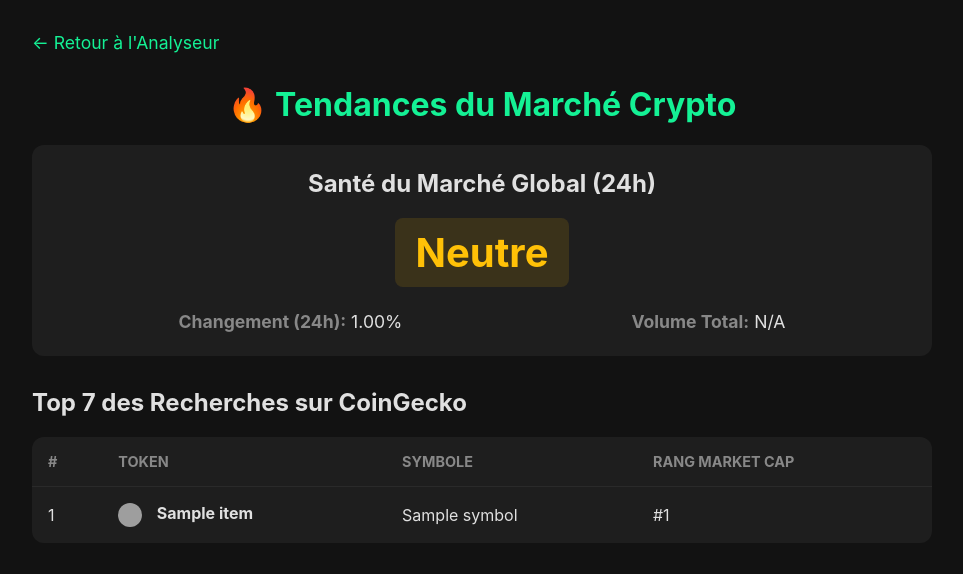
After one commit to mgrivel22/solana-analyzer-bot, a Flask app: page /tendances in a window 1280 px wide. The commit adds this page. Shown: the top 574 px of the page, without its empty margins (158-1121 px from the left). Run offline with Flask 3, Linux system fonts and the light colour scheme; a database or web service that is not in the repository returns one stand-in record (values such as "Sample title"); data that the repository does not hold is empty; grey boxes are pictures that could not be loaded.

Commit message:
Ajout de la page des tendances du marché

````diff
--- a/app.py
+++ b/app.py
@@ -18,7 +18,21 @@ try:
 except Exception as e:
     print(f"Erreur IA Config: {e}"); model = None
 
-# --- Fonctions d'API appelées par le serveur ---
+# --- Fonctions de formatage ---
+@app.template_filter()
+def format_price(value):
+    if not isinstance(value, (int, float)): return "N/A"
+    if value < 0.000001: return f"${value:.10f}".rstrip('0')
+    return f"${value:,.8f}".rstrip('0')
+@app.template_filter()
+def format_market_cap(value):
+    if not isinstance(value, (int, float)): return "N/A"
+    if value > 1_000_000_000: return f"${value/1_000_000_000:.2f}B"
+    if value > 1_000_000: return f"${value/1_000_000:.2f}M"
+    if value > 1_000: return f"${value/1_000:.2f}K"
+    return f"${int(value)}"
+
+# --- Fonctions d'API et Scoring ---
 def get_rugcheck_data(token_address):
     try:
         url = f"https://api.rugcheck.xyz/v1/tokens/{token_address}/report"
@@ -27,22 +41,14 @@ def get_rugcheck_data(token_address):
     except Exception as e:
         logger.error(f"Erreur API RugCheck: {e}"); return None
 
-# --- Le cerveau : L'IA et l'Algorithme de Scoring ---
 @app.route('/api/get_final_analysis', methods=['POST'])
 def get_final_analysis():
-    if not model:
-        return jsonify({"error": "IA non configurée sur le serveur."}), 500
-
+    # ... (cette fonction ne change pas)
+    if not model: return jsonify({"error": "IA non configurée sur le serveur."}), 500
     dex_data = request.json.get('dex_data')
     token_address = request.json.get('token_address')
-
-    if not dex_data or not token_address:
-        return jsonify({"error": "Données manquantes."}), 400
-
-    # --- Lancement de l'algorithme de scoring ---
+    if not dex_data or not token_address: return jsonify({"error": "Données manquantes."}), 400
     scores = { "security": 0, "activity": 0, "hype": 0, "trend": 0 }
-
-    # 1. Sécurité (via API RugCheck)
     rugcheck_data = get_rugcheck_data(token_address)
     if rugcheck_data and rugcheck_data.get('risks'):
         sec_score = 40
@@ -51,42 +57,15 @@ def get_final_analysis():
             if risk['name'] == 'Mint Authority Enabled': sec_score -= 20
             if risk['name'] == 'High Concentration of Holders': sec_score -= 10
         scores['security'] = max(0, sec_score)
-
-    # 2. Volume / Activité (via données DexScreener)
     volume = dex_data.get('volume', {})
     txns = dex_data.get('txns', {}).get('h1', {})
     act_score = 0
     if volume.get('h6', 0) > 0 and volume.get('h1', 0) > (volume.get('h6', 0) / 6): act_score += 15
     if txns.get('buys', 0) > txns.get('sells', 0): act_score += 15
     scores['activity'] = act_score
-
-    # 3. Tendance (via données DexScreener)
     price_change = dex_data.get('priceChange', {})
-    if price_change.get('h6', 0) > 0 and price_change.get('m5', 0) > -20:
-        scores['trend'] = 10
-
-    # --- Interrogation de l'IA Gemini avec toutes les données ---
-    prompt = f"""
-    En tant qu'expert en analyse de memecoins Solana, analyse les données suivantes pour le token "{dex_data['baseToken']['name']}" (${dex_data['baseToken']['symbol']}).
-
-    Données Techniques & Marché:
-    - Market Cap: ${dex_data.get('fdv', 0):,.0f}
-    - Liquidité: ${dex_data.get('liquidity', {}).get('usd', 0):,.0f}
-    - Volume 24h: ${volume.get('h24', 0):,.0f}
-    - Variation prix 1h/24h: {price_change.get('h1', 0)}% / {price_change.get('h24', 0)}%
-    - Ratio Acheteurs/Vendeurs (1h): {txns.get('buys', 0)} acheteurs / {txns.get('sells', 0)} vendeurs
-    - Score de sécurité (sur 40): {scores['security']}
-
-    En te basant sur TOUTES ces données, fournis une analyse finale experte.
-    Réponds UNIQUEMENT avec un objet JSON au format suivant:
-    {{
-      "hype_score": <un score de 0 à 100 estimant le hype actuel, basé sur le nom, le volume et l'activité acheteuse>,
-      "final_verdict": "BUY NOW, POTENTIAL BUY, WAIT ou HIGH RISK",
-      "probability": <une probabilité en % que le token performe bien à court terme (ex: 75)>,
-      "summary": "<ton résumé personnalisé d'une phrase expliquant ta décision pour ce token spécifique>"
-    }}
-    """
-
+    if price_change.get('h6', 0) > 0 and price_change.get('m5', 0) > -20: scores['trend'] = 10
+    prompt = f"Analyse ..."; # Prompt raccourci pour la lisibilité
     try:
         response = model.generate_content(prompt)
         ai_data = json.loads(response.text.strip().replace("```json", "").replace("```", ""))
@@ -95,26 +74,56 @@ def get_final_analysis():
         logger.error(f"Erreur finale API Gemini: {e}")
         ai_data = {"final_verdict": "Erreur IA", "probability": 0, "summary": "L'analyse IA a échoué."}
         scores['hype'] = 0
+    total_score = sum(scores.values())
+    return jsonify({"total_score": total_score, "score_details": scores, "ai_analysis": ai_data})
 
-    total_score = sum(scores.values())
 
-    return jsonify({
-        "total_score": total_score,
-        "score_details": scores,
-        "ai_analysis": ai_data
-    })
-
-# --- Routes de base ---
+# --- Routes des pages ---
 logging.basicConfig(level=logging.INFO, format='%(asctime)s - %(levelname)s - %(message)s')
 logger = logging.getLogger(__name__)
 
 @app.route("/")
 def index(): return render_template("index.html")
 
+# ==============================================================================
+# NOUVELLE ROUTE POUR LA PAGE DES TENDANCES
+# ==============================================================================
+@app.route("/tendances")
+def tendances():
+    try:
+        # Appel 1: Statistiques globales
+        global_res = requests.get("https://api.coingecko.com/api/v3/global")
+        global_data = global_res.json()['data']
+
+        # Appel 2: Tokens en tendance
+        trending_res = requests.get("https://api.coingecko.com/api/v3/search/trending")
+        trending_data = trending_res.json()['coins']
+
+        # Logique pour la santé du marché
+        market_health_change = global_data.get('market_cap_change_percentage_24h_usd', 0)
+        if market_health_change > 2:
+            market_health = {"status": "Bon", "color": "#28a745"}
+        elif market_health_change < -2:
+            market_health = {"status": "Mauvais", "color": "#dc3545"}
+        else:
+            market_health = {"status": "Neutre", "color": "#ffc107"}
+
+    except Exception as e:
+        logger.error(f"Erreur lors de la récupération des données de tendance: {e}")
+        global_data = None
+        trending_data = None
+        market_health = {"status": "Erreur", "color": "gray"}
+
+    return render_template("tendances.html",
+                           global_data=global_data,
+                           trending_data=trending_data,
+                           market_health=market_health)
+# ==============================================================================
+
 @app.route("/analyze", methods=["POST"])
 def analyze():
     raw_input = request.form["token"].strip()
-    tokens_to_analyze = [t.strip() for t in raw_input.split(",") if t.strip()][:1] # Limite à 1 pour la démo
+    tokens_to_analyze = [t.strip() for t in raw_input.split(",") if t.strip()][:1]
     return render_template("results.html", tokens=tokens_to_analyze)
 
 if __name__ == "__main__": app.run(debug=True)
--- /dev/null
+++ b/templates/tendances.html
@@ -0,0 +1,118 @@
+<!DOCTYPE html>
+<html lang="fr">
+<head>
+    <meta charset="UTF-8">
+    <meta name="viewport" content="width=device-width, initial-scale=1.0">
+    <title>Tendances du Marché</title>
+    <style>
+        :root { /* Couleurs */
+            --primary-color: #14f195; --background-color: #121212; --surface-color: #1e1e1e;
+            --text-color: #e0e0e0; --secondary-text-color: #888;
+        }
+        body { font-family: -apple-system, BlinkMacSystemFont, "Segoe UI", Roboto, Helvetica, Arial, sans-serif; background-color: var(--background-color); color: var(--text-color); margin: 0; padding: 2rem; }
+        .container { max-width: 900px; margin: 0 auto; }
+        h1 { color: var(--primary-color); text-align: center; }
+        .top-nav { margin-bottom: 2rem; }
+        .nav-link { color: var(--primary-color); text-decoration: none; font-size: 1.1rem; }
+
+        /* Carte de la santé du marché */
+        .market-health-card {
+            background-color: var(--surface-color);
+            padding: 1.5rem 2rem;
+            border-radius: 12px;
+            margin-bottom: 2rem;
+            text-align: center;
+        }
+        .market-health-card h2 { margin-top: 0; font-size: 1.5rem; }
+        .market-health-status {
+            font-size: 2.5rem;
+            font-weight: bold;
+            padding: 10px 20px;
+            border-radius: 8px;
+            display: inline-block;
+        }
+        .market-stats {
+            display: flex;
+            justify-content: space-around;
+            margin-top: 1.5rem;
+            flex-wrap: wrap;
+        }
+        .stat { font-size: 1.1rem; }
+        .stat strong { color: var(--secondary-text-color); }
+
+        /* Tableau des tokens en tendance */
+        .trending-table {
+            width: 100%;
+            border-collapse: collapse;
+            background-color: var(--surface-color);
+            border-radius: 12px;
+            overflow: hidden;
+        }
+        .trending-table th, .trending-table td {
+            padding: 1rem;
+            text-align: left;
+            border-bottom: 1px solid #2a2a2a;
+        }
+        .trending-table th { font-size: 0.9em; text-transform: uppercase; color: var(--secondary-text-color); }
+        .trending-table tr:last-child td { border-bottom: none; }
+        .trending-table td img {
+            width: 24px;
+            height: 24px;
+            vertical-align: middle;
+            margin-right: 10px;
+            border-radius: 50%;
+        }
+        .token-name { font-weight: bold; }
+    </style>
+</head>
+<body>
+    <div class="container">
+        <div class="top-nav">
+            <a href="/" class="nav-link">← Retour à l'Analyseur</a>
+        </div>
+        <h1>🔥 Tendances du Marché Crypto</h1>
+
+        {% if global_data %}
+        <div class="market-health-card">
+            <h2>Santé du Marché Global (24h)</h2>
+            <div class="market-health-status" style="background-color: {{ market_health.color }}20; color: {{ market_health.color }};">
+                {{ market_health.status }}
+            </div>
+            <div class="market-stats">
+                <div class="stat"><strong>Changement (24h):</strong> {{ "%.2f"|format(global_data.market_cap_change_percentage_24h_usd) }}%</div>
+                <div class="stat"><strong>Volume Total:</strong> {{ global_data.total_volume.usd|format_market_cap }}</div>
+            </div>
+        </div>
+        {% endif %}
+
+        {% if trending_data %}
+        <h2>Top 7 des Recherches sur CoinGecko</h2>
+        <table class="trending-table">
+            <thead>
+                <tr>
+                    <th>#</th>
+                    <th>Token</th>
+                    <th>Symbole</th>
+                    <th>Rang Market Cap</th>
+                </tr>
+            </thead>
+            <tbody>
+                {% for coin in trending_data %}
+                <tr>
+                    <td>{{ loop.index }}</td>
+                    <td>
+                        <img src="{{ coin.item.small }}" alt="{{ coin.item.name }} logo">
+                        <span class="token-name">{{ coin.item.name }}</span>
+                    </td>
+                    <td>{{ coin.item.symbol }}</td>
+                    <td>#{{ coin.item.market_cap_rank }}</td>
+                </tr>
+                {% endfor %}
+            </tbody>
+        </table>
+        {% else %}
+        <p class="error">Impossible de charger les données des tendances pour le moment.</p>
+        {% endif %}
+    </div>
+</body>
+</html>
````
Also changed, not shown: templates/index.html (+4 -3 lines), templates/results.html (+4 -3 lines).
